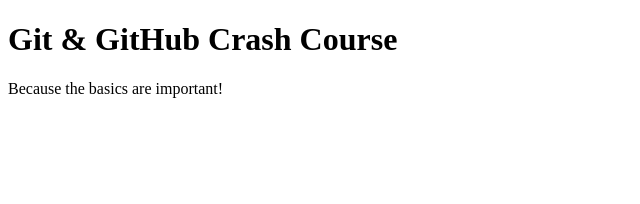
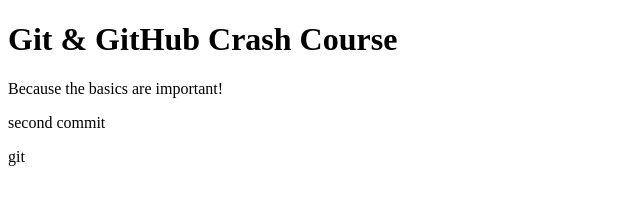
Before and after one commit to kerloy/gittest, a plain HTML site: page index.html in a window 1280 px wide. Shown: the whole page, without its empty margins (0-640 px from the left). Drawn offline with Linux system fonts and the light colour scheme.

Commit message:
second commit

```diff
--- a/index.html
+++ b/index.html
@@ -9,5 +9,6 @@
   <body>
     <h1>Git & GitHub Crash Course</h1>
     <p>Because the basics are important!</p>
+    <p> second commit </p>
   </body>
-</html>
+</html>git
```
